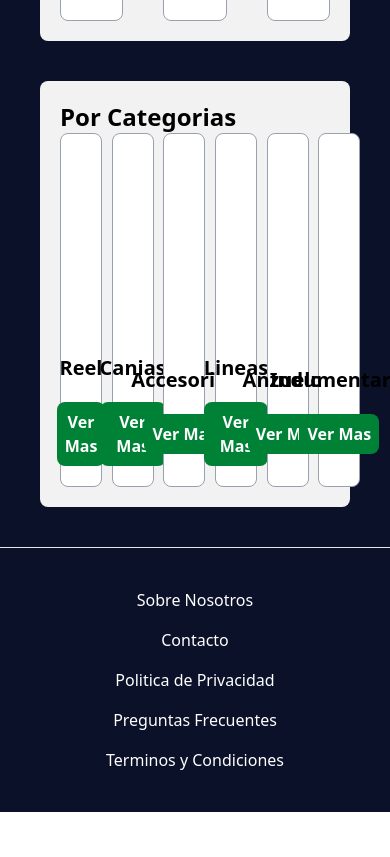
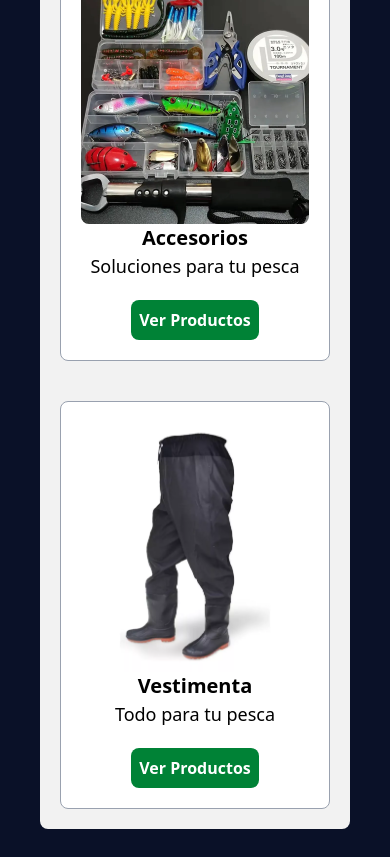
Before and after one commit to NhuelGayoso/TalentoTechGayoso, a React (Vite) app: page / in a window 390 px wide. Shown: the part 1140-1997 px from the top of the page. Before the commit the page ends 1952 px from the top, so only its background shows below. Built offline with nearby package versions, Linux system fonts and the light colour scheme; what tailwindcss-animated would draw is missing.

Commit message:
responsive al feature y category

```diff
--- a/src/components/FeaturedProduct.jsx
+++ b/src/components/FeaturedProduct.jsx
@@ -5,7 +5,7 @@
   return (
     <div className="bg-[#F2F2F2] m-10 rounded-lg p-5">
       <h2 className="text-2xl font-bold">Productos Destacados</h2>
-      <div className="grid grid-cols-3 gap-10">
+      <div className="grid lg:grid-cols-3 gap-10">
         {products?.map((product) => (
           <div className="flex flex-col p-5 bg-white rounded-lg border-gray-400 border">
             <div>
--- a/src/components/ForCategories.jsx
+++ b/src/components/ForCategories.jsx
@@ -14,7 +14,7 @@
     <div className="">
       <div className="bg-[#F2F2F2] m-10 rounded-lg p-5">
         <h2 className="text-2xl font-bold">Por Categorias</h2>
-        <div className="grid grid-cols-6 gap-10">
+        <div className="grid grid-cols-2 lg:grid-cols-6 gap-10">
           {categories?.map((category) => (
             <div className="flex flex-col p-5 justify-center items-center bg-white rounded-lg border border-gray-400 ">
               <div>
```
